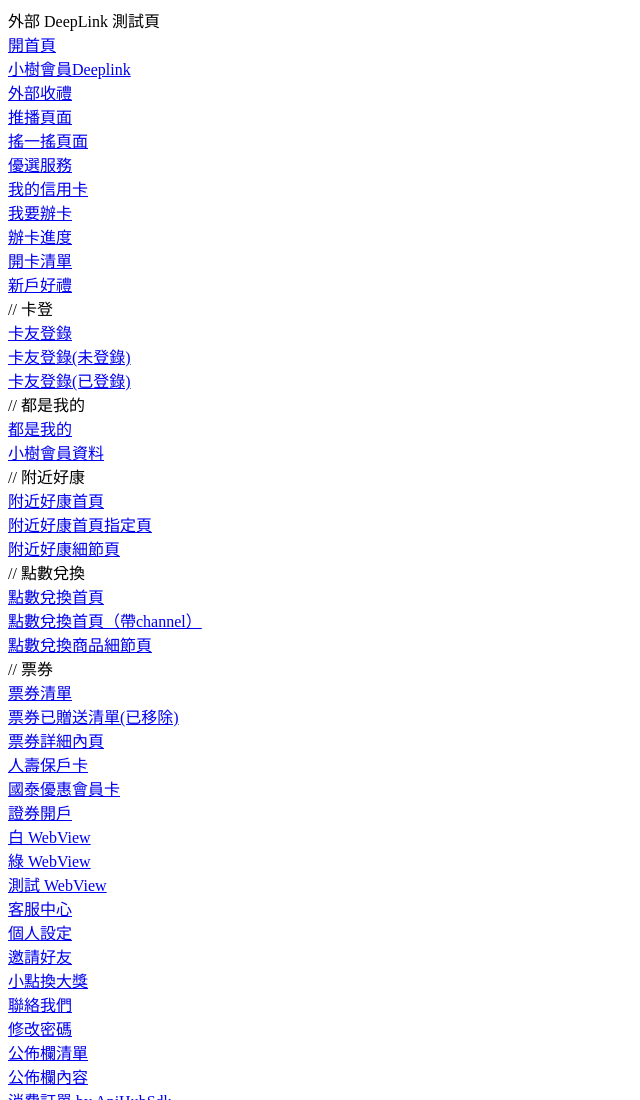
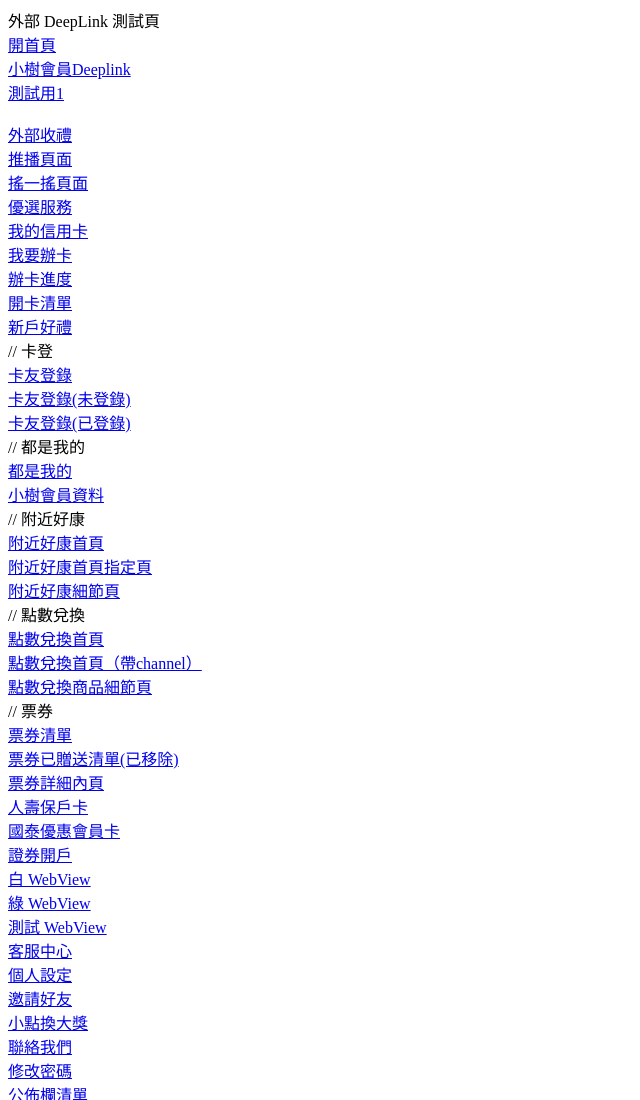
Before and after one commit to hl3hl3/TestMrDeeplink, a plain HTML site: page index.html in a window 1280 px wide. Shown: the top 1100 px of the page, without its empty margins (0-640 px from the left). Drawn offline with Linux system fonts and the light colour scheme.

Commit message:
add test link

```diff
--- a/index.html
+++ b/index.html
@@ -10,6 +10,12 @@
 <a href="mmo://Home" target="_blank" title="mmo://Home">開首頁</a>
 <br />
 <a href="mmo://OrcaService?channel=test&identityId=test&url=mmo%3A%2F%2FPointHistory%3FcardType%3DTP" target="_blank" title="OrcaService">小樹會員Deeplink</a>
+
+
+<br />
+<a href="mmo://xn--orcaservicedeeplinkxd-kh60bx407bvv9fp0na" target="_blank" title="測試用1">測試用1</a>
+<br />
+
 
 <br />
 <a href="https://myrewards.test-app.link/9Yw1CJqmS9" target="_blank" title="外部收禮">外部收禮</a>
```
